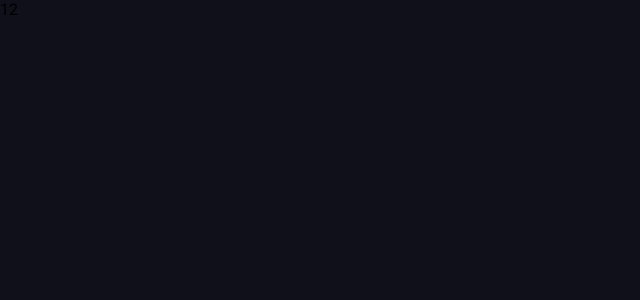
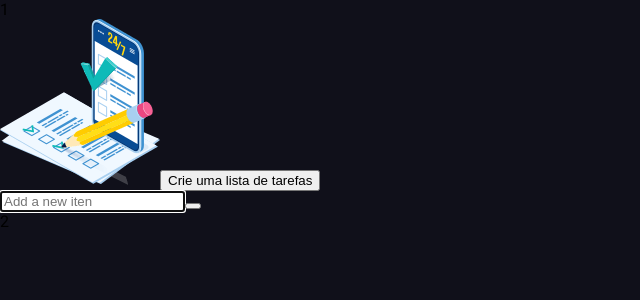
Before and after one commit to BrendonAraujo/toDoTask, an Angular app in the folder curso-angular-lista-de-tarefas/: page / in a window 1280 px wide. Shown: the top 300 px of the page, without its empty margins (0-640 px from the left). Built offline with nearby package versions, Linux system fonts and the light colour scheme.

Commit message:
#ADD - List Componment

```diff
--- a/curso-angular-lista-de-tarefas/angular.json
+++ b/curso-angular-lista-de-tarefas/angular.json
@@ -20,17 +20,10 @@
             "outputPath": "dist/curso-angular-lista-de-tarefas",
             "index": "src/index.html",
             "browser": "src/main.ts",
-            "polyfills": [
-              "zone.js"
-            ],
+            "polyfills": ["zone.js"],
             "tsConfig": "tsconfig.app.json",
             "inlineStyleLanguage": "scss",
-            "assets": [
-              {
-                "glob": "**/*",
-                "input": "public"
-              }
-            ],
+            "assets": ["src/favicon.ico", "src/assets"],
             "styles": [
               "src/styles.scss"
             ],
@@ -73,30 +66,31 @@
           "defaultConfiguration": "development"
         },
         "extract-i18n": {
-          "builder": "@angular-devkit/build-angular:extract-i18n"
+          "builder": "@angular-devkit/build-angular:extract-i18n",
+          "options": {
+            "buildTarget": "curso-angular-portfolio:build"
+          }
         },
         "test": {
           "builder": "@angular-devkit/build-angular:karma",
           "options": {
-            "polyfills": [
-              "zone.js",
-              "zone.js/testing"
-            ],
+            "polyfills": ["zone.js","zone.js/testing"],
             "tsConfig": "tsconfig.spec.json",
             "inlineStyleLanguage": "scss",
-            "assets": [
-              {
-                "glob": "**/*",
-                "input": "public"
-              }
-            ],
+            "assets": ["src/favicon.ico", "src/assets"],
             "styles": [
               "src/styles.scss"
             ],
             "scripts": []
           }
+        },
+        "deploy": {
+          "builder": "angular-cli-ghpages:deploy"
         }
       }
     }
+  },
+  "cli": {
+    "analytics": "1e770941-39f6-4090-84a7-1cfccf06d22c"
   }
 }
--- a/curso-angular-lista-de-tarefas/src/app/app.routes.ts
+++ b/curso-angular-lista-de-tarefas/src/app/app.routes.ts
@@ -1,3 +1,9 @@
 import { Routes } from '@angular/router';
+import { ListComponent } from './modules/to-do-list/pages/list/list.component';
 
-export const routes: Routes = [];
+export const routes: Routes = [
+    {
+        path: '',
+        component: ListComponent
+    }
+];
--- /dev/null
+++ b/curso-angular-lista-de-tarefas/src/app/modules/to-do-list/pages/list/list.component.html
@@ -0,0 +1,18 @@
+<div class="container">
+    <img src="assets/img/task-list-null.png" alt="Your list is empty - image" loading="eager" />
+
+    <button class="btn btn-primary">
+        Crie uma lista de tarefas
+    </button>
+
+    <div>
+        <label class="input-label-text" for="inputValue">
+          <input id="inputValue" type="text" placeholder="Add a new iten" autofocus />
+          <button
+            class="btn btn-primary"
+            title="Add a new item"
+          >
+          </button>
+        </label>
+    </div>
+</div>
```
Also changed, not shown: curso-angular-lista-de-tarefas/src/app/modules/to-do-list/pages/list/list.component.ts (added, +12 -0 lines), curso-angular-lista-de-tarefas/src/app/modules/to-do-list/pages/list/list.component.scss (added), 1 other file (tests, documents, lock files or other folders).
